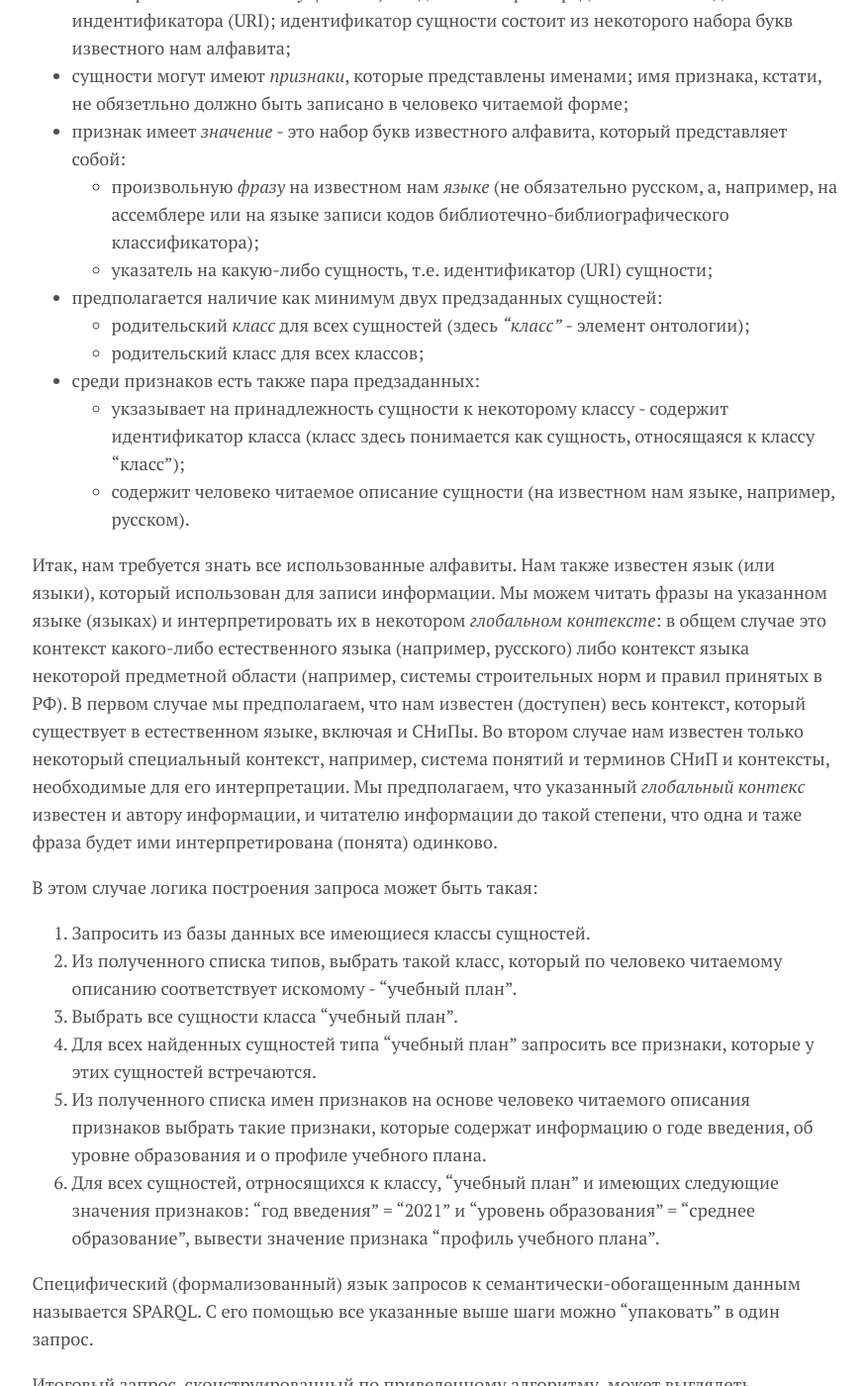
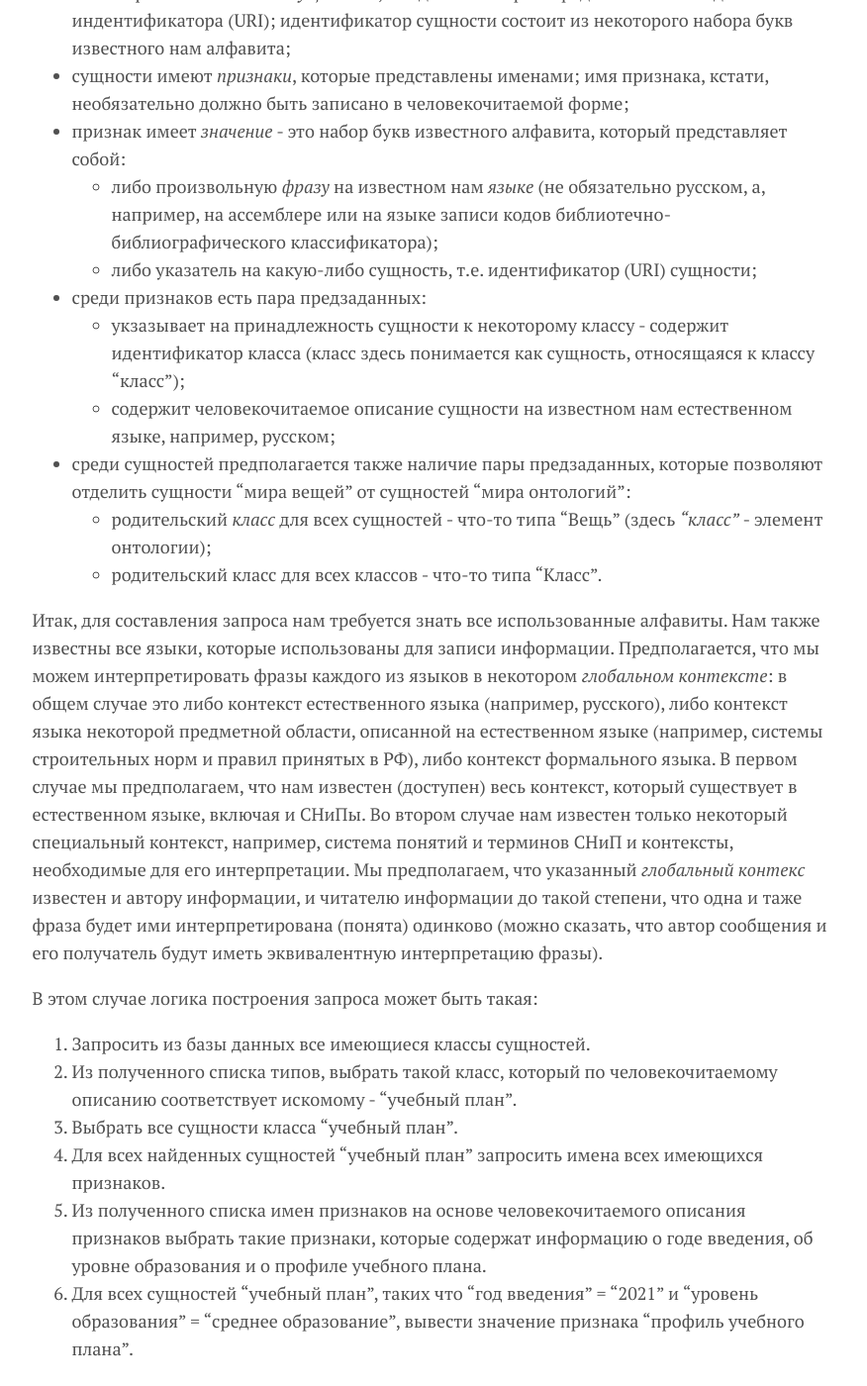
Before and after one commit to kontur32/Boltzmann, a Jekyll site: the page built from _posts/2023-04-02-то-ради-чего.md, in a window 1280 px wide and 1400 px high, scrolled down 1068 px. Shown: the whole window at 99% size, without its empty margins (200-1076 px from the left). Built offline with Jekyll 4.4.1, drawn with Linux system fonts in a browser that asks for light colours; formulas are drawn with MathJax 3; some of the changed text lies outside the part shown.

Commit message:
редакция

```diff
--- a/_posts/2023-04-02-то-ради-чего.md
+++ b/_posts/2023-04-02-то-ради-чего.md
@@ -17,27 +17,27 @@ annotation: Теперь, используя на наше воображени
 При этом об организации данных в базе мы знаем только следующее:
 
 - в базе хранятся описания *сущностей*, каждая их которых представленна в виде индентификатора (URI); идентификатор сущности состоит из некоторого набора букв известного нам алфавита;
-- сущности могут имеют *признаки*, которые представлены именами; имя признака, кстати, не обязетльно должно быть записано в человеко читаемой форме;
+- сущности имеют *признаки*, которые представлены именами; имя признака, кстати, необязательно должно быть записано в человекочитаемой форме;
 - признак имеет *значение* - это набор букв известного алфавита, который представляет собой:
-  - произвольную *фразу* на известном нам *языке* (не обязательно русском, а, например, на ассемблере или на языке записи кодов библиотечно-библиографического классификатора);
-  - указатель на какую-либо сущность, т.е. идентификатор (URI) сущности;
-- предполагается наличие как минимум двух предзаданных сущностей:
-  - родительский *класс* для всех сущностей (здесь *"класс"* - элемент онтологии);
-  - родительский класс для всех классов;
-- среди признаков есть также пара предзаданных:
-  - укзазывает на принадлежность сущности к некоторому классу  - содержит идентификатор класса (класс здесь понимается как сущность, относящаяся к классу "класс");
-  - содержит человеко читаемое описание сущности (на известном нам языке, например, русском).
+  - либо произвольную *фразу* на известном нам *языке* (не обязательно русском, а, например, на ассемблере или на языке записи кодов библиотечно-библиографического классификатора);
+  - либо указатель на какую-либо сущность, т.е. идентификатор (URI) сущности;
+- среди признаков есть пара предзаданных:
+  - укзазывает на принадлежность сущности к некоторому классу - содержит идентификатор класса (класс здесь понимается как сущность, относящаяся к классу "класс");
+  - содержит человекочитаемое описание сущности на известном нам естественном языке, например, русском;
+- среди сущностей предполагается также наличие пары предзаданных, которые позволяют отделить сущности "мира вещей" от сущностей "мира онтологий":
+  - родительский *класс* для всех сущностей - что-то типа "Вещь" (здесь *"класс"* - элемент онтологии);
+  - родительский класс для всех классов - что-то типа "Класс".
 
-Итак, нам требуется знать все использованные алфавиты. Нам также известен язык (или языки), который использован для записи информации. Мы можем читать фразы на указанном языке (языках) и интерпретировать их в некотором *глобальном контексте*: в общем случае это контекст какого-либо естественного языка (например, русского) либо контекст языка некоторой предметной области (например, системы строительных норм и правил принятых в РФ). В первом случае мы предполагаем, что нам известен (доступен) весь контекст, который существует в естественном языке, включая и СНиПы. Во втором случае нам известен только некоторый специальный контекст, например, система понятий и терминов СНиП и контексты, необходимые для его интерпретации. Мы предполагаем, что указанный *глобальный контекс* известен и автору информации, и читателю информации до такой степени, что одна и таже фраза будет ими интерпретирована (понята) одинково.
+Итак, для составления запроса нам требуется знать все использованные алфавиты. Нам также известны все языки, которые использованы для записи информации. Предполагается, что мы можем интерпретировать фразы каждого из языков в некотором *глобальном контексте*: в общем случае это либо контекст естественного языка (например, русского), либо контекст языка некоторой предметной области, описанной на естественном языке (например, системы строительных норм и правил принятых в РФ), либо контекст формального языка. В первом случае мы предполагаем, что нам известен (доступен) весь контекст, который существует в естественном языке, включая и СНиПы. Во втором случае нам известен только некоторый специальный контекст, например, система понятий и терминов СНиП и контексты, необходимые для его интерпретации. Мы предполагаем, что указанный *глобальный контекс* известен и автору информации, и читателю информации до такой степени, что одна и таже фраза будет ими интерпретирована (понята) одинково (можно сказать, что автор сообщения и его получатель будут иметь эквивалентную интерпретацию фразы).
 
 В этом случае логика построения запроса может быть такая:
 
 1. Запросить из базы данных все имеющиеся классы сущностей.
-1. Из полученного списка типов, выбрать такой класс, который по человеко читаемому описанию соответствует искомому - "учебный план".
+1. Из полученного списка типов, выбрать такой класс, который по человекочитаемому описанию соответствует искомому - "учебный план".
 1. Выбрать все сущности класса "учебный план".
-1. Для всех найденных сущностей типа "учебный план" запросить все признаки, которые у этих сущностей встречаются.
-1. Из полученного списка имен признаков на основе человеко читаемого описания признаков выбрать такие признаки, которые содержат информацию о годе введения, об уровне образования и о профиле учебного плана.
-1. Для всех сущностей, отрносящихся к классу, "учебный план" и имеющих следующие значения признаков: "год введения" = "2021" и "уровень образования" = "среднее образование", вывести значение признака "профиль учебного плана".
+1. Для всех найденных сущностей "учебный план" запросить имена всех имеющихся признаков.
+1. Из полученного списка имен признаков на основе человекочитаемого описания признаков выбрать такие признаки, которые содержат информацию о годе введения, об уровне образования и о профиле учебного плана.
+1. Для всех сущностей "учебный план", таких что "год введения" = "2021" и "уровень образования" = "среднее образование", вывести значение признака "профиль учебного плана".
 
 Специфический (формализованный) язык запросов к семантически-обогащенным данным называется SPARQL. С его помощью все указанные выше шаги можно "упаковать" в один запрос.
 
```
Also changed, not shown: other parts of _posts/2023-04-02-то-ради-чего.md (+1 -1 lines).
